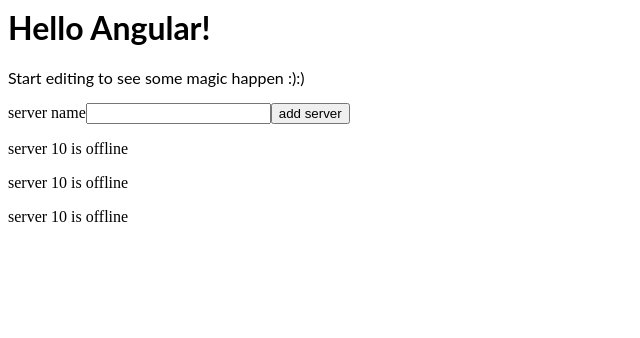
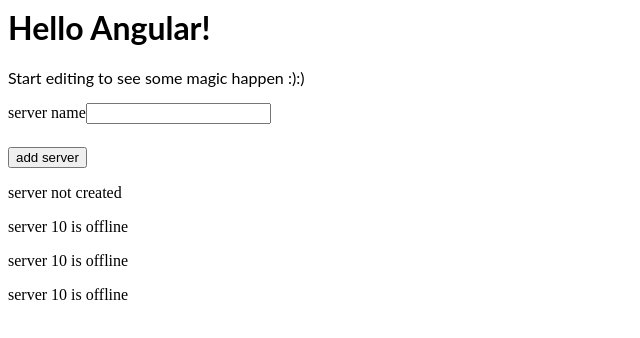
Before and after one commit to arjunraj15/angular-AR1, an Angular app: page / in a window 1280 px wide. Shown: the top 338 px of the page, without its empty margins (0-640 px from the left). Built offline with nearby package versions, Linux system fonts and the light colour scheme.

Commit message:
2 files modified

```diff
--- a/src/app/servers/servers.component.html
+++ b/src/app/servers/servers.component.html
@@ -1,7 +1,10 @@
  <label>server name</label>
- <input type="text" (input)="onservername($event)">
+ <!-- <input type="text" (input)="onservername($event)"> -->
+ <input type="text" [(ngModel)]="servername">
+ <h5> {{ servername }} </h5>
  <button class = "btn btn-primary"
- [disabled]="!btn1status"> add server</button>
+ [disabled]="!btn1status "(click)="oncreateserver()"> add server</button>
+ <p> {{ servercreationstatus }}</p>
 <app-server></app-server>
 <app-server></app-server>
 <app-server></app-server>
--- a/src/app/servers/servers.component.ts
+++ b/src/app/servers/servers.component.ts
@@ -4,17 +4,24 @@
 templateUrl:'servers.component.html'
 
 })
-export class Serverscomponent implements OnInit {
+export class Serverscomponent implements
+OnInit {
   btn1status;
+  servercreationstatus="server not created" ;
+  servername = '';
   constructor()
   {
 setTimeout((  ) =>{
   this.btn1status = true
 } , 2000 );
   }
+  oncreateserver()
+  {
+    this.servercreationstatus = 'server is created';
+  }
   onservername(event : any)
   {
-
+    this.servername = event.target.value;
   }
   ngOnInit()
   {
```
